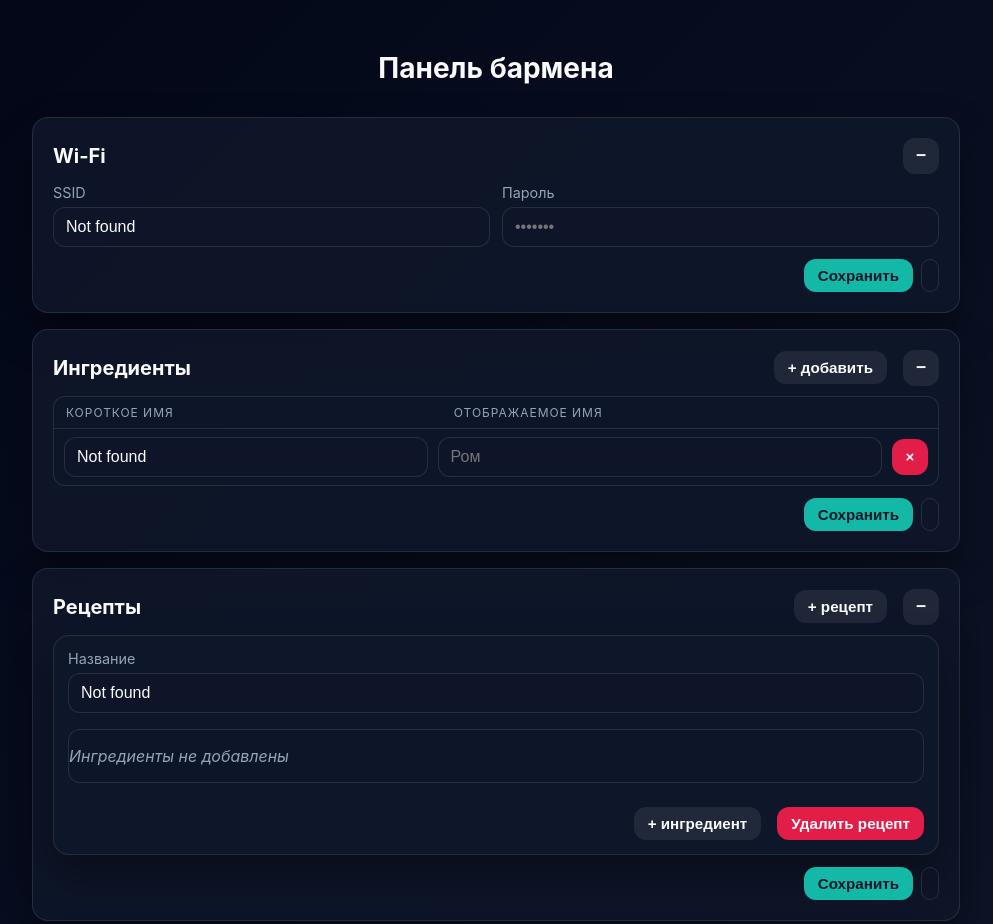
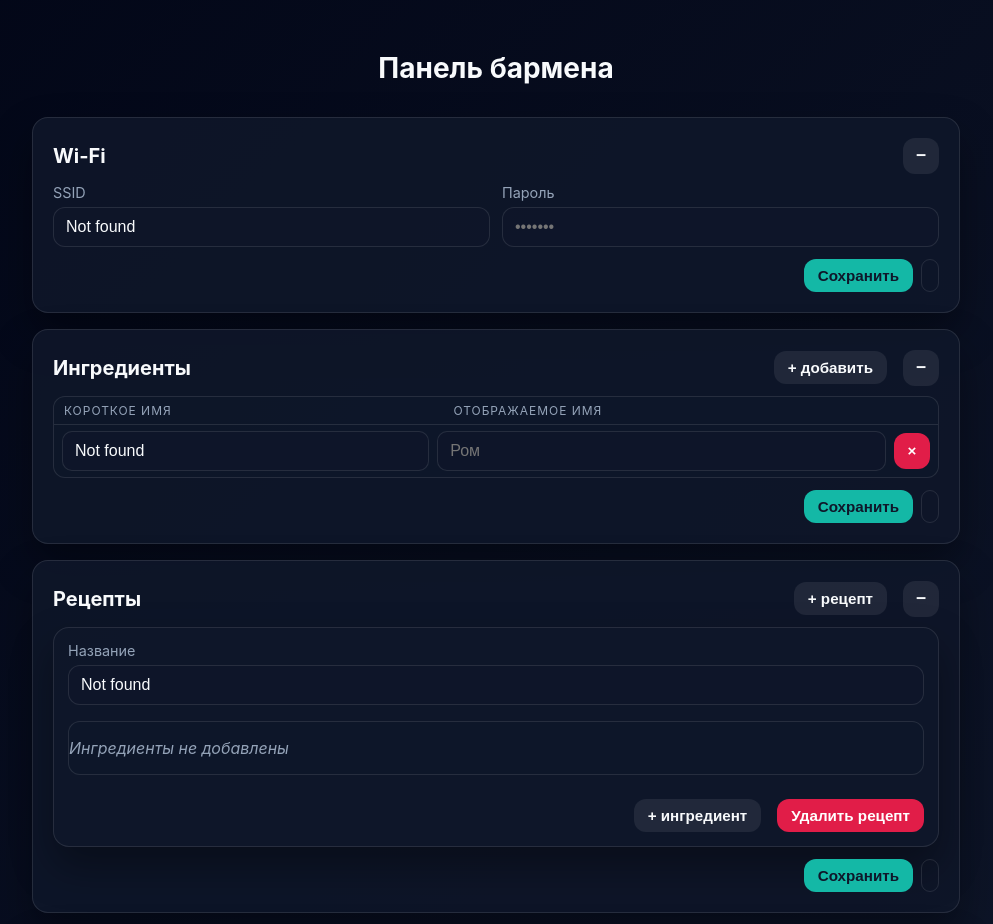
Before and after one commit to dyamirana/barmen-admin, a plain HTML site: page web/index.html in a window 1280 px wide. Shown: the top 924 px of the page, without its empty margins (144-1137 px from the left). Drawn offline with Linux system fonts and the light colour scheme; no server answers.

Commit message:
Tighten list spacing and input grouping

```diff
--- a/web/index.html
+++ b/web/index.html
@@ -176,8 +176,8 @@
         font-size: 0.75rem;
         letter-spacing: 0.08em;
         color: var(--text-muted);
-        gap: 8px;
-        padding: 8px 12px;
+        gap: 6px;
+        padding: 6px 10px;
       }
 
       .list {
@@ -218,8 +218,8 @@
         display: grid;
         grid-template-columns: repeat(2, minmax(0, 1fr)) auto;
         align-items: center;
-        gap: 6px 10px;
-        padding: 8px 10px;
+        gap: 4px 8px;
+        padding: 6px 8px;
         border-radius: 0;
         border: none;
         background: transparent;
@@ -244,6 +244,31 @@
       .component-row input {
         flex: 1 1 160px;
         min-width: 0;
+      }
+
+      .list-body input,
+      .list-body select {
+        border-radius: 0;
+      }
+
+      .list-body > .ingredient-row:first-child input,
+      .list-body > .ingredient-row:first-child select,
+      .list-body > .pump-row:first-child input,
+      .list-body > .pump-row:first-child select,
+      .list-body > .component-row:first-child input,
+      .list-body > .component-row:first-child select {
+        border-top-left-radius: 10px;
+        border-top-right-radius: 10px;
+      }
+
+      .list-body > .ingredient-row:last-child input,
+      .list-body > .ingredient-row:last-child select,
+      .list-body > .pump-row:last-child input,
+      .list-body > .pump-row:last-child select,
+      .list-body > .component-row:last-child input,
+      .list-body > .component-row:last-child select {
+        border-bottom-left-radius: 10px;
+        border-bottom-right-radius: 10px;
       }
 
       .ingredient-row button,
```
Also changed, not shown: web_minimized/index.html (+1 -1 lines).
